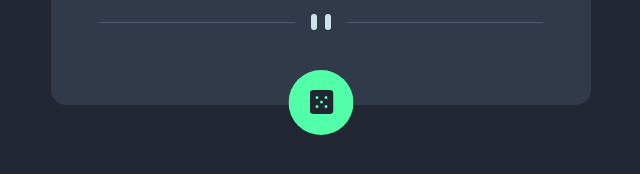
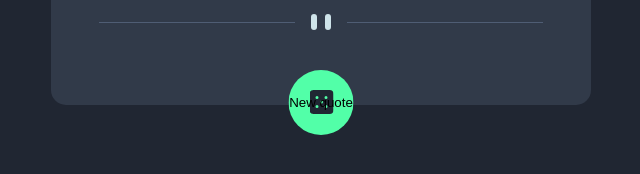
Before and after one commit to k-malkiewicz/advice_generator_app, a plain HTML site: page index.html in a window 1280 px wide. Shown: the part 462-636 px from the top of the page, 319-959 px from the left. Drawn offline with Linux system fonts and the light colour scheme.

Commit message:
Add value property to input tag in index.html file

```diff
--- a/index.html
+++ b/index.html
@@ -18,7 +18,7 @@
             <h1 class="advice_id">ADVICE #<span data-advice-id>117</span></h1>
             <p class="quote" data-quote>"It is easy to sit up and take notice, what's difficult is getting up and taking action."</p>
             <div class="divider"></div>
-            <button class="new_quote_btn" data-btn></button>
+            <input type="button" class="new_quote_btn" value="New quote" data-btn></input>
         </section>
     </main>
     <script src="./js/index.js"></script>
```
